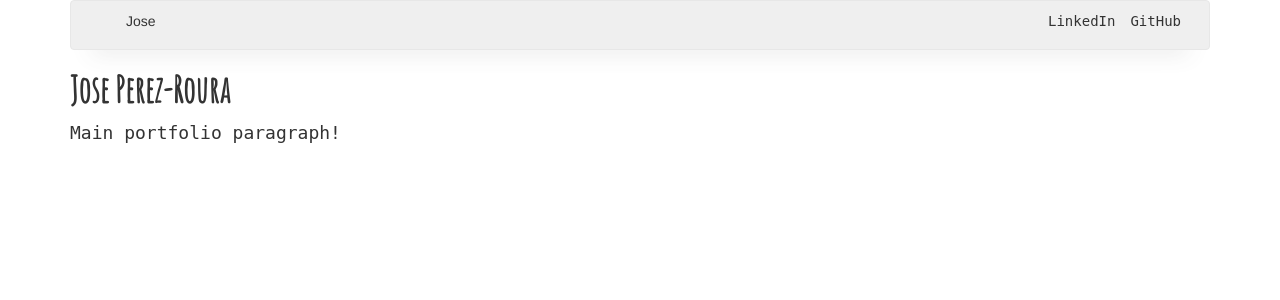
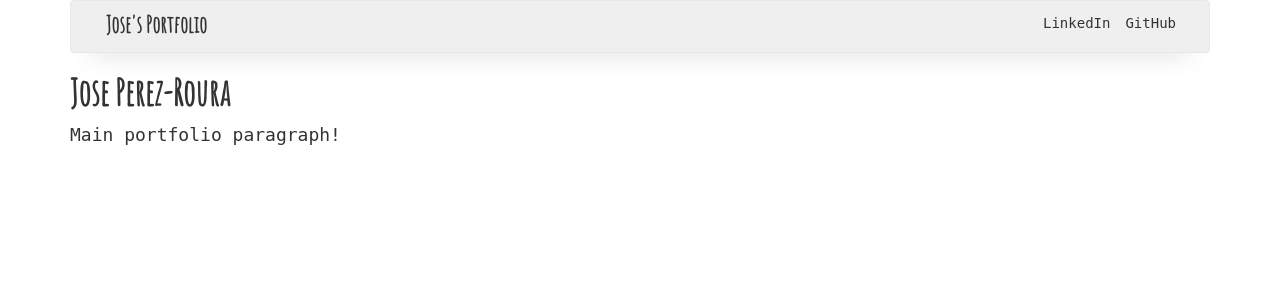
Before and after one commit to joseperezroura/portfolio, a Rails app: page / in a window 1280 px wide. Shown: the top 300 px of the page. Run offline with Rails 7, Linux system fonts and the light colour scheme; style sheets or scripts are compiled from the project's sources; some libraries are stand-ins or nearby versions; some web fonts are replaced.

Commit message:
pre background change

```diff
--- a/app/assets/stylesheets/application.css
+++ b/app/assets/stylesheets/application.css
@@ -30,12 +30,21 @@
   list-style-type: none;
 
   display: inline-flex;
-  margin-top: 10px;
+
 }
 .linked{
 	margin-right: 15px;
 }
 .navbar-right{
-	margin-right: 45px;
+	margin-right: 50px;
 	font-family: 'PT Mono', monospace;
+	margin-top: 12px;
 }
+
+.jose{
+	margin-left: -20px;
+	font-weight: bold;
+	font-family: 'Amatic SC', cursive;
+	font-size: 23px;
+	margin-top: 8px;
+}
--- a/app/views/layouts/application.html.erb
+++ b/app/views/layouts/application.html.erb
@@ -15,7 +15,7 @@
 		<div class="container">
     		<div class="navbar-left">
 				<ul>
-					<li>Jose</li>
+					<li class="jose">Jose's Portfolio</li>
 				</ul>
 			</div>
 			<div class="navbar-right">
```
